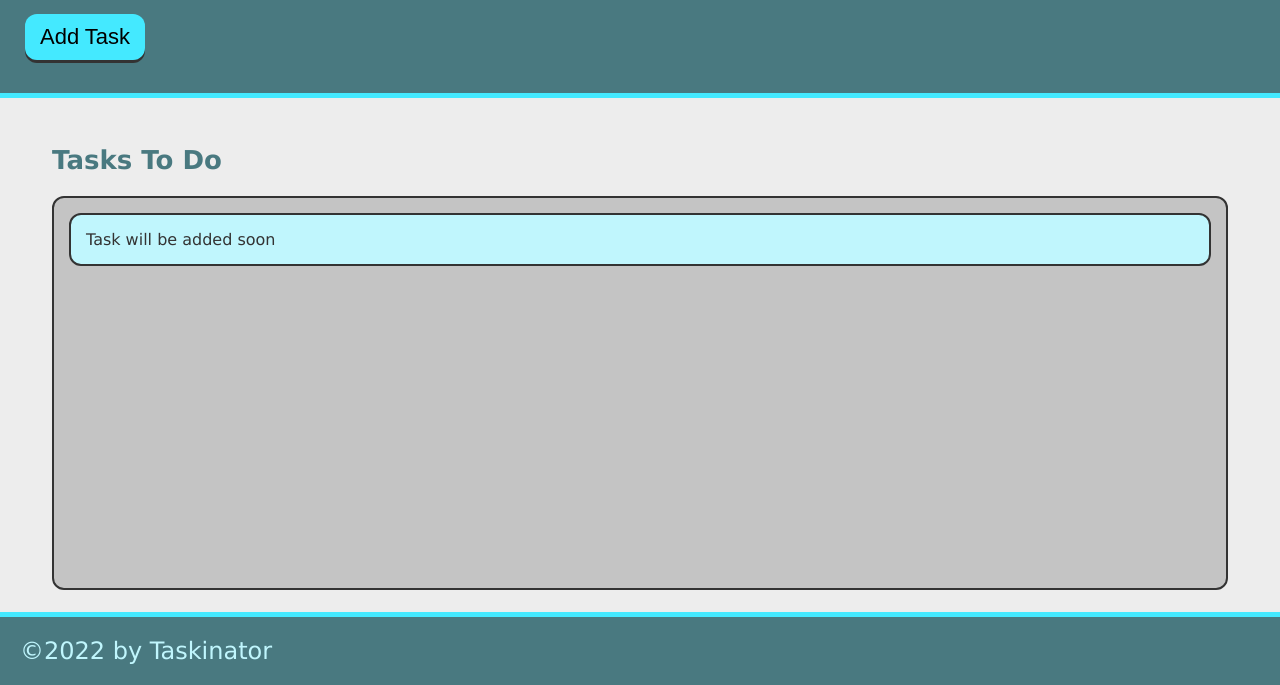
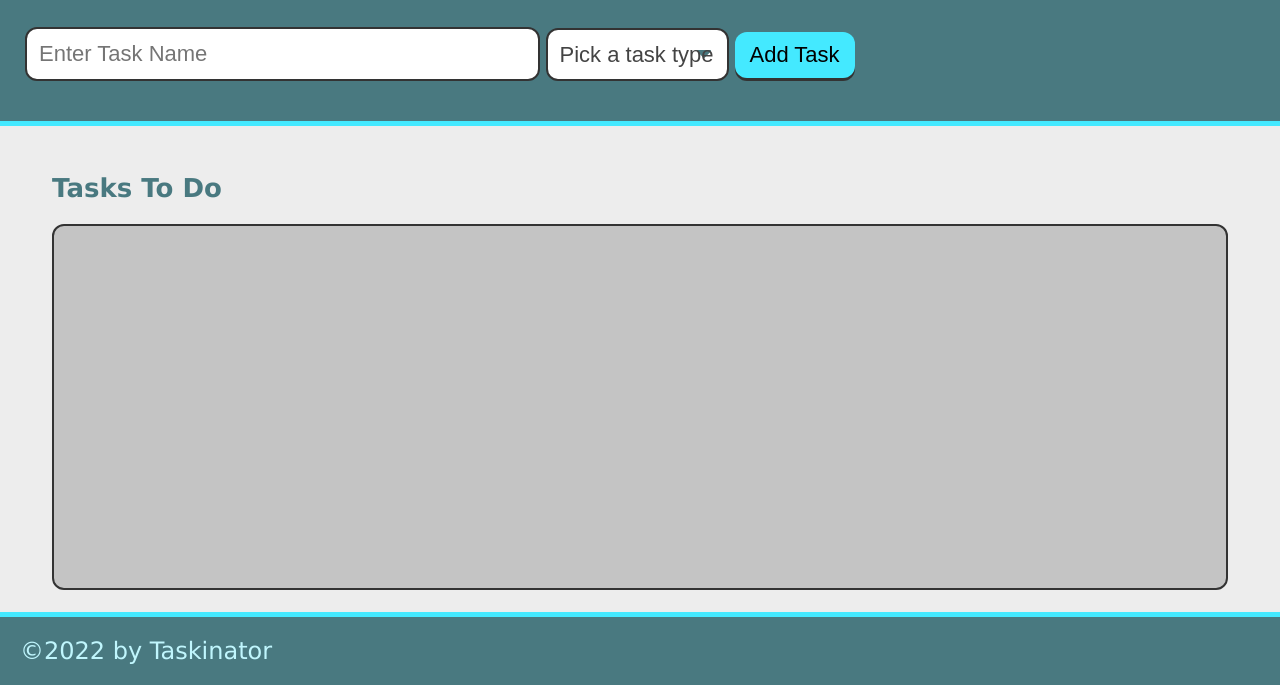
Before and after one commit to thisisjona/taskinator, a plain HTML site: page index.html in a window 1280 px wide. Shown: the part 115-800 px from the top of the page. Drawn offline with Linux system fonts and the light colour scheme.

Commit message:
Created task input field and dropdown menu

```diff
--- a/index.html
+++ b/index.html
@@ -11,15 +11,31 @@
     <header>
         <h1 class="page-title">Taskinator</h1>
         <p>Click the Button below to add a New Task</p>
-        <button class="btn" id="save-task">Add Task</button>
+        <form id="task-form">
+            <div class="form-group">
+                <input type="text" name="task-name" placeholder="Enter Task Name"/>
+            </div>
+            <div>
+                <div class="form-group">
+                <select name="task-type" class="select-dropdown">
+                    <option value="" disabled selected>Pick a task type</option>
+                    <option value="Print">Print</option>
+                    <option value="Web">Web</option>
+                    <option value="Mobile">Mobile</option>
+                </select>
+                </div>
+            </div>
+            <div class="form-group">
+            <button class="btn" id="save-task" type="submit">Add Task</button>
+            </div>
+        </form>
+
     </header>
 
     <main class="page-content">
         <section class="task-list-wrapper">
             <h2 class="list-title">Tasks To Do</h2>
-            <ul class="task-list" id="tasks-to-do">
-                <li class="task-item">Task will be added soon</li>
-            </ul>
+            <ul class="task-list" id="tasks-to-do"></ul>
         </section>
     </main>
 
```
